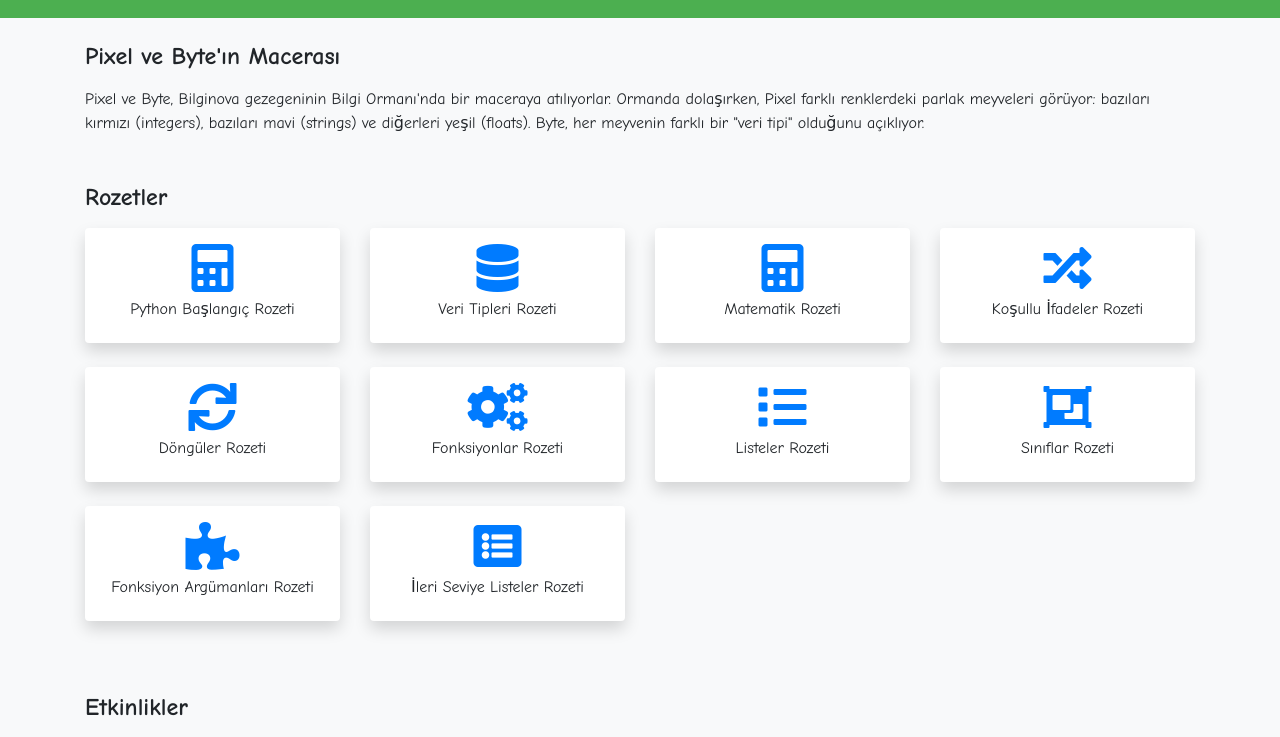
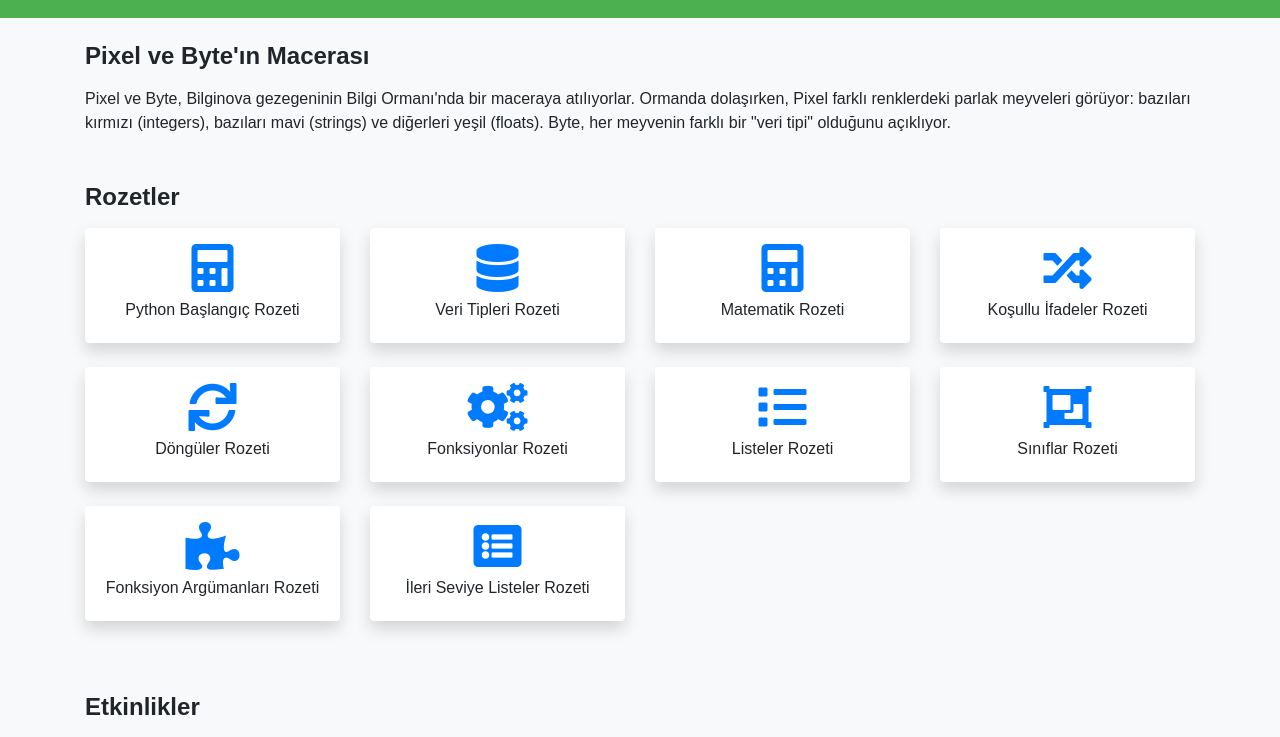
Before and after one commit to ayhanbzkrt/cocuklara_yapayzeka, a plain HTML site: page index.html in a window 1280 px wide. Shown: the part 105-842 px from the top of the page. Drawn offline with nearby package versions, Linux system fonts and the light colour scheme.

Commit message:
Update styles.css

```diff
--- a/styles.css
+++ b/styles.css
@@ -1,5 +1,6 @@
+/* Genel ayarlar */
 body {
-    font-family: 'Comic Sans MS', cursive, sans-serif;
+    font-family: Arial, Helvetica, sans-serif; /* Daha okunabilir bir font ailesi */
 }
 
 header.bg-custom {
```
